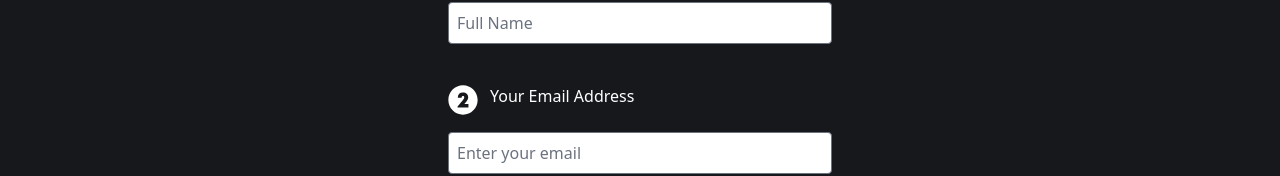
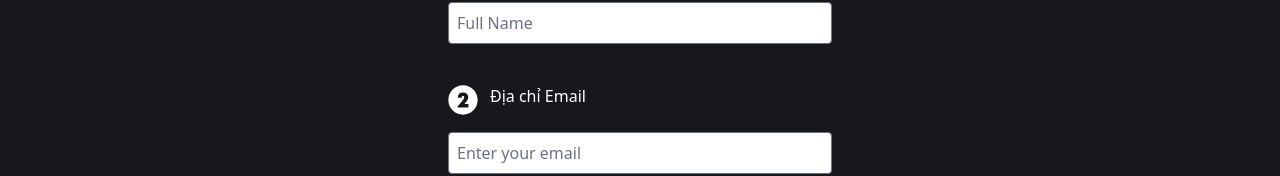
Before and after one commit to nddung2812/AloDoctor, a Next.js app: page /register in a window 1280 px wide. Shown: the part 349-525 px from the top of the page. Built offline with nearby package versions, Linux system fonts and the light colour scheme.

Commit message:
doi tieng viet

```diff
--- a/app/register/page.tsx
+++ b/app/register/page.tsx
@@ -105,7 +105,7 @@ export default function RegisterPage() {
                                             alt="1 icon"
                                         />
                                         <label className="block mb-2" htmlFor="businessName">
-                                            Your Email Address
+                                            Địa chỉ Email
                                         </label>
                                     </div>
                                     <Controller
```
